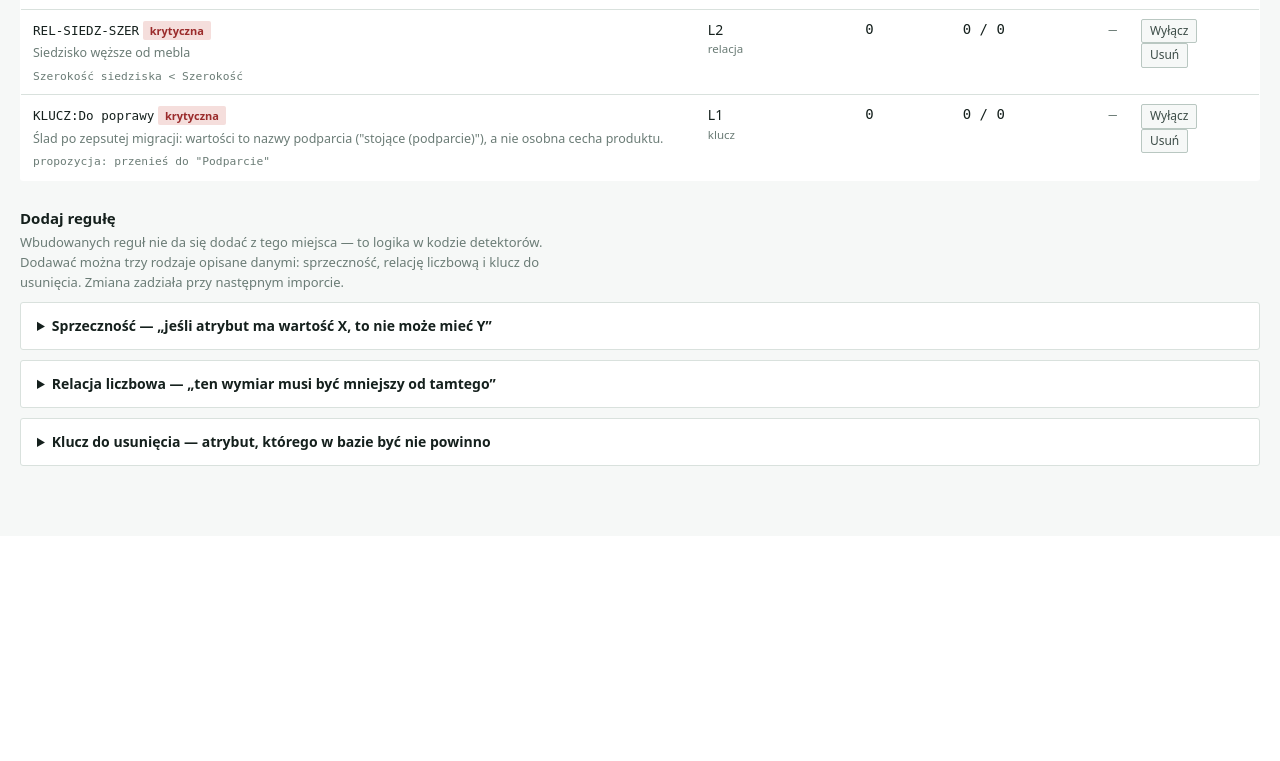
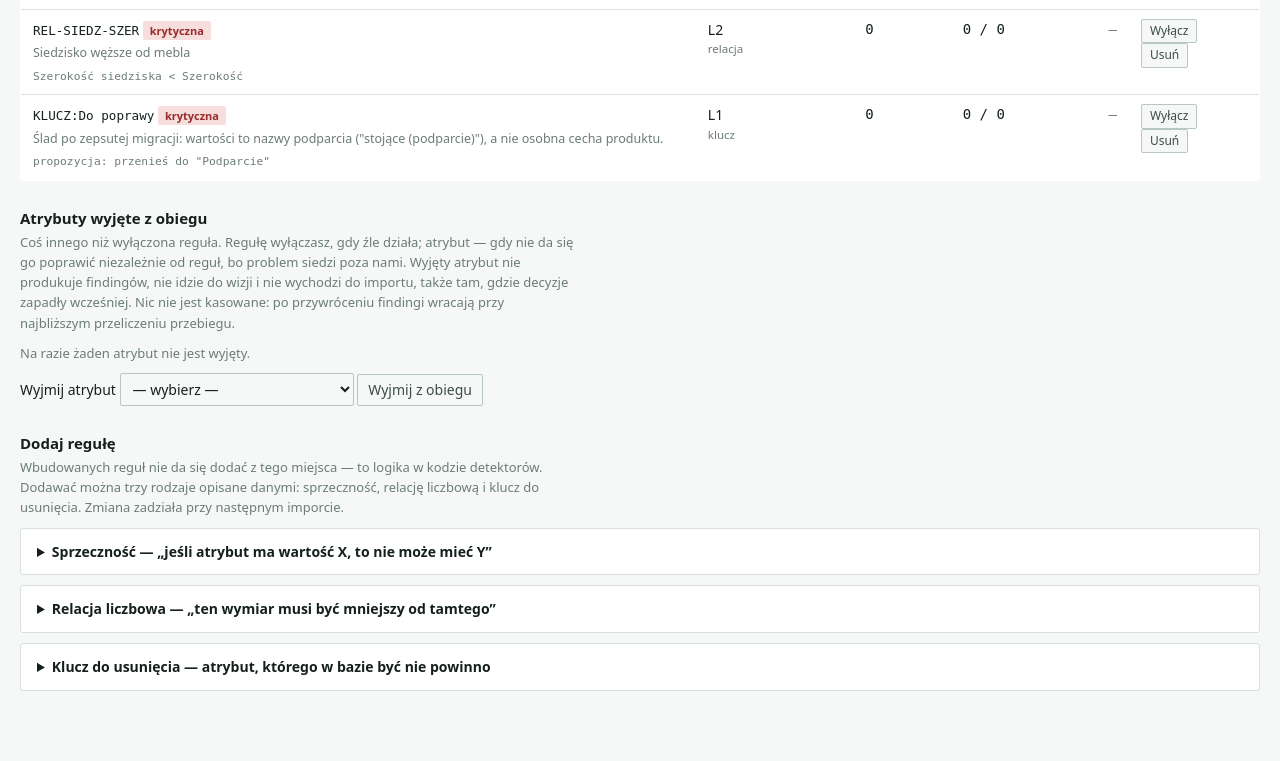
Before and after one commit to sebastiankaczorowski-ops/atrybuty-weryfikator, a FastAPI app: page /reguly in a window 1280 px wide. Shown: the part 2371-3132 px from the top of the page. Before the commit the page ends 2837 px from the top, so only its background shows below. Run offline with FastAPI, Linux system fonts and the light colour scheme; data that the repository does not hold is empty.

Commit message:
Atrybut można wyjąć z obiegu bez kasowania czegokolwiek
Styl jest nie do poprawienia po naszej stronie: w słowniku panelu ta sama
nazwa siedzi pod kilkoma ID, więc nie da się ustalić, którą wpisać, i żadna
poprawka nie przeszłaby importem. Wyłączenie reguł tu nie pomaga, bo problem
nie jest w regule, tylko w atrybucie.

Nowa sekcja na /reguly wyjmuje atrybut z obiegu: bez findingów, bez wizji
(nie płacimy za zdjęcia, których nie da się wykorzystać) i bez eksportu,
także dla decyzji zapadłych przed wyłączeniem — te pokazują się na stronie
eksportu jako pominięte z powodem, zamiast znikać po cichu.

Nic nie jest kasowane, więc przywrócenie to jedno kliknięcie. Przełącznik
siedzi w reguly.yaml i jest sterowany z UI, żeby wyjęcie i powrót nie
wymagały wdrożenia.

Co-Authored-By: Claude Opus 5 <noreply@anthropic.com>
Claude-Session: https://claude.ai/code/session_01WWr4a1wp12qNGgzp12Ft2Z

```diff
--- a/atrybuty/app.py
+++ b/atrybuty/app.py
@@ -721,6 +721,8 @@ def lista_regul(request: Request, komunikat: str = "", blad: str = ""):
         "atrybuty_enum": sorted(k for k, v in atr.items()
                                 if v.get("typ") in ("enum", "multi_enum")),
         "atrybuty_liczbowe": sorted(k for k, v in atr.items() if v.get("typ") == "liczba"),
+        "atrybuty_wszystkie": sorted(atr),
+        "atrybuty_wylaczone": sorted(config.atrybuty_wylaczone()),
     })
 
 
@@ -739,6 +741,18 @@ def przelacz_regule(rid: str = Form(...), aktywna: str = Form(...)):
     reguly_mod.przelacz(rid, aktywna == "1")
     return _wroc(None, f"Reguła {rid} {'włączona' if aktywna == '1' else 'wyłączona'}. "
                        f"Zadziała przy następnym imporcie.")
+
+
+@app.post("/reguly/przelacz-atrybut")
+def przelacz_atrybut(atrybut: str = Form(...), aktywny: str = Form("0")):
+    reguly_mod.przelacz_atrybut(atrybut, aktywny == "1")
+    czasownik = "wrócił do obiegu" if aktywny == "1" else "wyjęty z obiegu"
+    return RedirectResponse(
+        "/reguly?komunikat=" + quote(
+            f"Atrybut „{atrybut}” {czasownik}. "
+            "Findingi zmienią się przy najbliższym przeliczeniu przebiegu; "
+            "nic nie zostało skasowane."),
+        status_code=303)
 
 
 @app.post("/reguly/usun")
--- a/atrybuty/eksport_panelu.py
+++ b/atrybuty/eksport_panelu.py
@@ -21,6 +21,7 @@ from dataclasses import dataclass, field
 from datetime import datetime
 from pathlib import Path
 
+from . import config
 from . import panel_format as pf
 
 
@@ -261,13 +262,20 @@ def zaplanuj(con: sqlite3.Connection, limit_produktow: int = 50,
                          "WHERE partia_id IS NOT NULL"):
         wczesniej.setdefault(r["produkt_id"], r["partia_id"])
 
+    # Decyzje na atrybucie wyjętym z obiegu zostają w bazie, ale nie wychodzą
+    # do pliku. W bazie mogą siedzieć rozstrzygnięcia sprzed wyłączenia —
+    # bez tego przeszłyby importem mimo decyzji, żeby ich nie wysyłać.
+    bez_atrybutow = config.atrybuty_wylaczone()
+
     filtr, par = _filtr_zakresu(kategoria, producent)
     for r in con.execute(SQL_CZEKAJACE.format(filtr=filtr), par):
         plan.czekajacych += 1
         kolumna = r["atrybut"]
         powod = ""
 
-        if znane and kolumna not in znane:
+        if kolumna in bez_atrybutow:
+            powod = "atrybut wyłączony z obiegu na /reguly"
+        elif znane and kolumna not in znane:
             powod = "kolumny nie ma w formacie panelu"
         else:
             wartosc, powod = pf.wartosc_do_pliku(
--- a/atrybuty/templates/reguly.html
+++ b/atrybuty/templates/reguly.html
@@ -144,6 +144,53 @@ details .tresc{padding:16px 18px}
 </section>
 
 <section>
+  <h2>Atrybuty wyjęte z obiegu</h2>
+  <p class="pod">Coś innego niż wyłączona reguła. Regułę wyłączasz, gdy źle
+  działa; atrybut — gdy nie da się go poprawić niezależnie od reguł, bo problem
+  siedzi poza nami. Wyjęty atrybut nie produkuje findingów, nie idzie do wizji
+  i nie wychodzi do importu, także tam, gdzie decyzje zapadły wcześniej.
+  Nic nie jest kasowane: po przywróceniu findingi wracają przy najbliższym
+  przeliczeniu przebiegu.</p>
+
+  {% if atrybuty_wylaczone %}
+  <table>
+    <thead><tr><th>Atrybut</th><th class="kol-szt"></th></tr></thead>
+    <tbody>
+    {% for a in atrybuty_wylaczone %}
+      <tr>
+        <td>{{ a }}</td>
+        <td>
+          <form class="inline" method="post" action="/reguly/przelacz-atrybut">
+            <input type="hidden" name="atrybut" value="{{ a }}">
+            <input type="hidden" name="aktywny" value="1">
+            <button class="mini" type="submit">Przywróć</button>
+          </form>
+        </td>
+      </tr>
+    {% endfor %}
+    </tbody>
+  </table>
+  {% else %}
+  <p class="pod">Na razie żaden atrybut nie jest wyjęty.</p>
+  {% endif %}
+
+  <form method="post" action="/reguly/przelacz-atrybut">
+    <input type="hidden" name="aktywny" value="0">
+    <label>Wyjmij atrybut
+      <select name="atrybut" required>
+        <option value="">— wybierz —</option>
+        {% for a in atrybuty_wszystkie %}
+          {% if a not in atrybuty_wylaczone %}
+            <option value="{{ a }}">{{ a }}</option>
+          {% endif %}
+        {% endfor %}
+      </select>
+    </label>
+    <button type="submit">Wyjmij z obiegu</button>
+  </form>
+</section>
+
+<section>
   <h2>Dodaj regułę</h2>
   <p class="pod">Wbudowanych reguł nie da się dodać z tego miejsca — to logika
   w kodzie detektorów. Dodawać można trzy rodzaje opisane danymi: sprzeczność,
--- a/atrybuty/wizja.py
+++ b/atrybuty/wizja.py
@@ -108,7 +108,8 @@ def pytanie_dla(atrybut: str) -> str | None:
 
 
 def obslugiwane_atrybuty() -> set[str]:
-    return set(PYTANIA) & WIDOCZNE_NA_ZDJECIU
+    from . import config
+    return set(PYTANIA) & WIDOCZNE_NA_ZDJECIU - config.atrybuty_wylaczone()
 
 
 # --- klucz API ------------------------------------------------------------
--- a/config/reguly.yaml
+++ b/config/reguly.yaml
@@ -8,6 +8,7 @@
 # sprzecznosci       — "jeśli atrybut ma wartość X, to atrybut Y nie może istnieć"
 # relacje            — nierówności między atrybutami liczbowymi tego samego produktu
 # wylaczone          — identyfikatory reguł (także wbudowanych), które mają nie działać
+# atrybuty_wylaczone — atrybuty wyjęte z obiegu: bez findingów i bez eksportu
 klucze_do_usuniecia:
   Do poprawy:
     powod: 'Ślad po zepsutej migracji: wartości to nazwy podparcia ("stojące (podparcie)"), a nie osobna
@@ -76,3 +77,4 @@ relacje:
   prawa: Szerokość
   opis: Siedzisko węższe od mebla
 wylaczone: []
+atrybuty_wylaczone: []
```
Also changed, not shown: atrybuty/config.py (+15 -0 lines), atrybuty/detektory.py (+7 -0 lines), atrybuty/reguly.py (+17 -0 lines), tests/test_atrybuty.py (+59 -0 lines), CHANGELOG.md.
